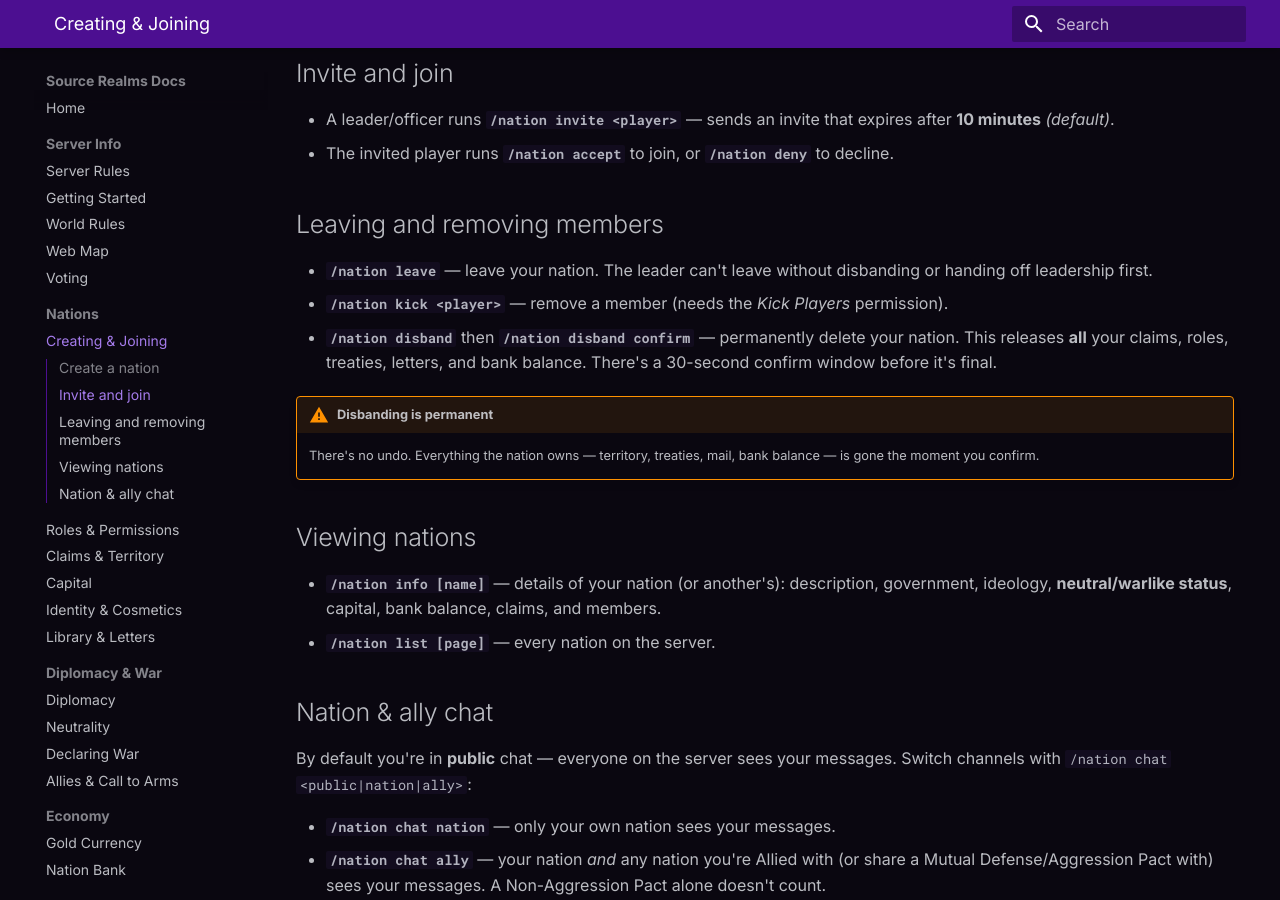
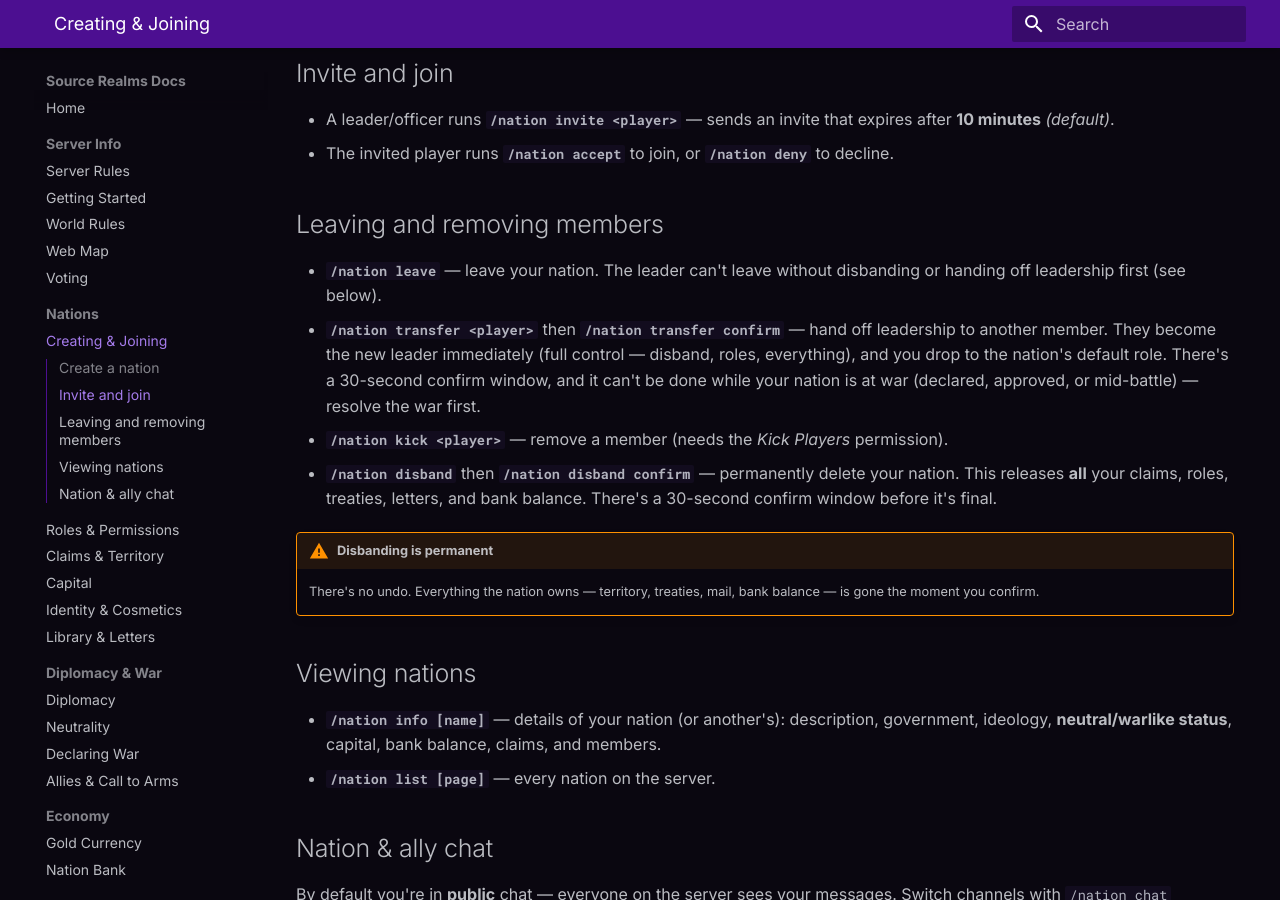
Before and after one commit to SourceRealms/sourcerealms-docs, an MkDocs documentation site: the page built from docs/nations/creating-joining.md, in a window 1280 px wide and 900 px high, scrolled down 363 px. Built offline with MkDocs 1.6.1 and Material for MkDocs 9.7.7, drawn with Linux system fonts in a browser that asks for light colours.

Commit message:
Document /nation transfer and its at-war restriction

```diff
--- a/docs/nations/creating-joining.md
+++ b/docs/nations/creating-joining.md
@@ -22,7 +22,11 @@ opt into peaceful, neutral status instead.
 ## Leaving and removing members
 
 - **`/nation leave`** — leave your nation. The leader can't leave without disbanding or handing off
-  leadership first.
+  leadership first (see below).
+- **`/nation transfer <player>`** then **`/nation transfer confirm`** — hand off leadership to another
+  member. They become the new leader immediately (full control — disband, roles, everything), and you
+  drop to the nation's default role. There's a 30-second confirm window, and it can't be done while
+  your nation is at war (declared, approved, or mid-battle) — resolve the war first.
 - **`/nation kick <player>`** — remove a member (needs the *Kick Players* permission).
 - **`/nation disband`** then **`/nation disband confirm`** — permanently delete your nation. This
   releases **all** your claims, roles, treaties, letters, and bank balance. There's a 30-second
```
Also changed, not shown: docs/reference/commands.md (+1 -0 lines).
